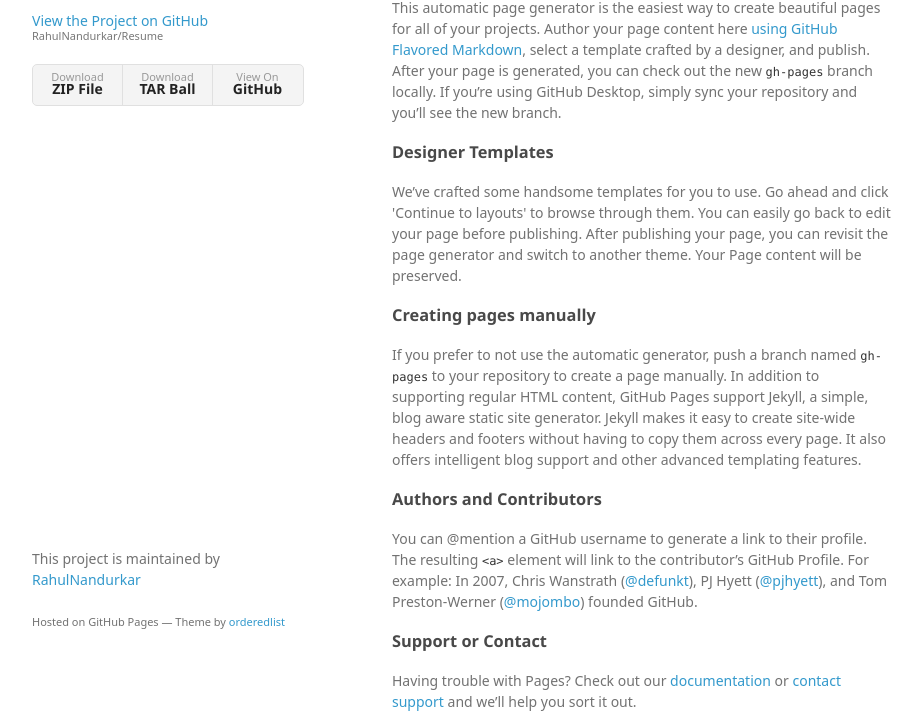
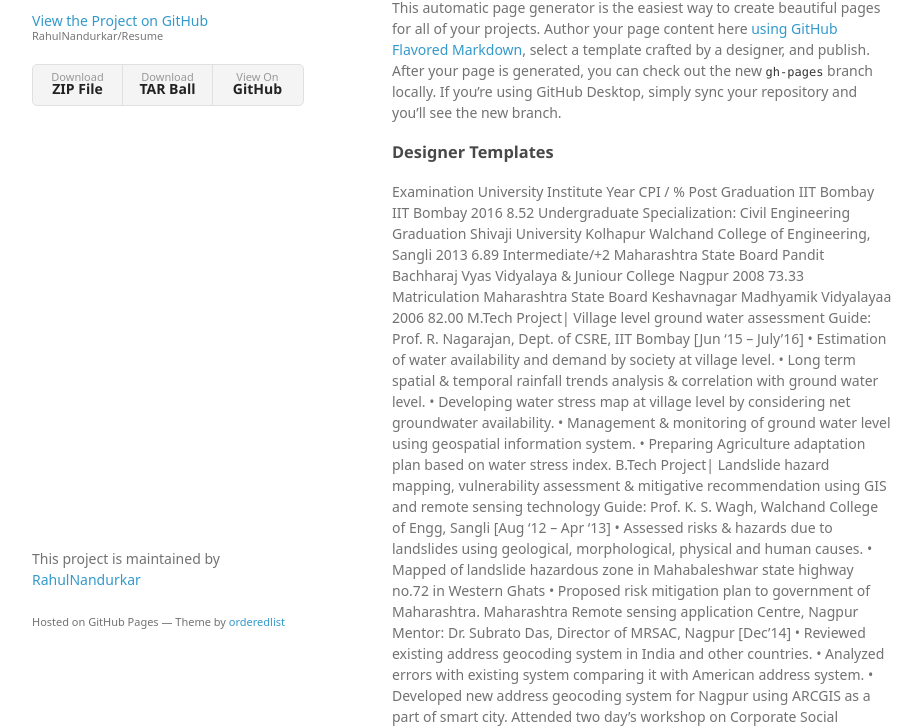
Before and after one commit to RahulNandurkar/Resume, a plain HTML site: page index.html in a window 1280 px wide. Shown: the part 99-827 px from the top of the page, without its empty margins (178-1100 px from the left). Drawn offline with Linux system fonts and the light colour scheme; a web font is replaced by a local one.

Commit message:
Update index.html

```diff
--- a/index.html
+++ b/index.html
@@ -36,17 +36,101 @@
 <h3>
 <a id="designer-templates" class="anchor" href="#designer-templates" aria-hidden="true"><span aria-hidden="true" class="octicon octicon-link"></span></a>Designer Templates</h3>
 
-<p>We’ve crafted some handsome templates for you to use. Go ahead and click 'Continue to layouts' to browse through them. You can easily go back to edit your page before publishing. After publishing your page, you can revisit the page generator and switch to another theme. Your Page content will be preserved.</p>
+<p>Examination	University	Institute	Year	CPI / %
+Post Graduation	IIT Bombay	IIT Bombay	2016	8.52
+Undergraduate Specialization: Civil Engineering
+Graduation	Shivaji University Kolhapur	Walchand College of Engineering, Sangli	2013	6.89
+Intermediate/+2	Maharashtra State Board	Pandit Bachharaj Vyas Vidyalaya & Juniour College Nagpur	2008	73.33
+Matriculation	Maharashtra State Board	Keshavnagar Madhyamik Vidyalayaa	2006	82.00
 
-<h3>
-<a id="creating-pages-manually" class="anchor" href="#creating-pages-manually" aria-hidden="true"><span aria-hidden="true" class="octicon octicon-link"></span></a>Creating pages manually</h3>
 
-<p>If you prefer to not use the automatic generator, push a branch named <code>gh-pages</code> to your repository to create a page manually. In addition to supporting regular HTML content, GitHub Pages support Jekyll, a simple, blog aware static site generator. Jekyll makes it easy to create site-wide headers and footers without having to copy them across every page. It also offers intelligent blog support and other advanced templating features.</p>
 
-<h3>
-<a id="authors-and-contributors" class="anchor" href="#authors-and-contributors" aria-hidden="true"><span aria-hidden="true" class="octicon octicon-link"></span></a>Authors and Contributors</h3>
+M.Tech Project| Village level ground water assessment
+Guide: Prof. R. Nagarajan, Dept. of CSRE, IIT Bombay	        [Jun ‘15 – July’16]
+•	Estimation of water availability and demand by society at village level.
+•	Long term spatial & temporal rainfall trends analysis & correlation with ground water level.
+•	Developing water stress map at village level by considering net groundwater availability.
+•	Management & monitoring of ground water level using geospatial information system.
+•	Preparing Agriculture adaptation plan based on water stress index.
+B.Tech Project| Landslide hazard mapping, vulnerability assessment & mitigative recommendation using GIS and   remote sensing technology
+Guide: Prof. K. S. Wagh, Walchand College of Engg, Sangli                                                                   [Aug ‘12 – Apr ‘13]
+•	Assessed  risks  &  hazards  due  to  landslides  using  geological,  morphological,  physical  and human causes.
+•	Mapped of landslide hazardous zone in Mahabaleshwar state highway no.72 in Western Ghats
+•	Proposed risk mitigation plan to government of Maharashtra.
 
-<p>You can @mention a GitHub username to generate a link to their profile. The resulting <code>&lt;a&gt;</code> element will link to the contributor’s GitHub Profile. For example: In 2007, Chris Wanstrath (<a href="https://github.com/defunkt" class="user-mention">@defunkt</a>), PJ Hyett (<a href="https://github.com/pjhyett" class="user-mention">@pjhyett</a>), and Tom Preston-Werner (<a href="https://github.com/mojombo" class="user-mention">@mojombo</a>) founded GitHub.</p>
+
+
+
+Maharashtra Remote sensing application Centre, Nagpur
+Mentor: Dr. Subrato Das, Director of MRSAC, Nagpur                                                                                              [Dec’14]
+•	Reviewed existing address geocoding system in India and other countries.
+•	Analyzed errors with existing system comparing it with American address system.
+•	Developed new address geocoding system for Nagpur using ARCGIS as a part of smart city.
+Attended two day’s workshop on Corporate Social Responsibility (CSR) organized by Walchand college of Engg and Hindustan Construction Company                                                                                                                              [Sept’11]
+
+
+
+Seminar | Groundwater Management using geospatial information system
+Guide: Prof. R. Nagarajan, Dept. of CSRE, IIT Bombay	     [Jan’15-May’15]
+•	Analyzing the existing groundwater policy of India.
+•	Reviewed and amended wireless agriculture drip irrigation decision support system.
+•	Monitoring of open well water level in remote areas using ultrasonic wireless sensors.
+Develop Optimal Bike Paths within IIT Bombay campus| Prof. Surya S. Durbha,	   [Sept’14]
+•	Implemented Dijkstra algorithm to find shortest path from origin to destinations.
+•	Travel time estimates for different paths using QGIS to find shortest path for same origin and destination.
+•	Comprehensive  analysis  of  travel  times  considering  Slope,  Traffic, Distance  and  safety parameters
+
+Risk evaluation of a city in the case of disaster and hazard| Prof. Ronita Burdan                                                      [Mar ‘15]
+•	Studied existing city development plan of Nagpur and analyzed disaster response preparedness of the city
+•	Estimated the Hot-Spot value based on International Standards of adaptive and mitigation strategies
+Explored pro-environment behavior in the society| Prof. Ronita Burdan                                                                     [Apr ‘15]
+•	Social survey of 100 people in IIT Bombay with structured interview regarding their pro- environmental knowledge, issues, concerns and their approach protecting environment.
+•	Analyzed the data for human behavior with different age group and different profession towards environment protection.
+PSInSAR for landslides in Himalaya region near Shimla| Prof. Y.S. Rao                                                                    [Apr ‘15]
+•	Analyzed SAR data using ENVISAT for detection of landslide in Himalayan region.
+Implementation of Duality Theorem for Erosion and Dilation| Prof. B. Krishna Mohan                                           [Nov ‘14]
+•	Implemented the algorithm for erosion and dilation of image and compared both outputs using MATLAB.
+
+
+
+Teaching Assistant| (Prof. R. Nagarajan, CSRE Dept. IIT Bombay)                                                                  [July’14-Present]
+•	Village level Information system, Wireless agriculture drip irrigation decision support system, Groundwater Hydrology
+Team-leader of college Kabaddi team at zone level                                                                                                     [2011-13]
+•	Starting and forming Kabaddi team at college and went up to zonal level against non-engineering team players.
+   Member of volleyball team in PG hostel volleyball team in IIT Bombay
+   Represent IIT Bombay Kabaddi team at star sport for advertisement of pro Kabaddi.                                           [Sept’15]
+
+
+
+•	Awarded with Best Cadre in combined annual army training camp, Kolhapur                                                  [Jan’11]
+•	Participated in event ‘True Stories’ a part of ‘Prudence’ arranged by Walchand college of Engg. Sangli on governmental policy issues discussion.                                                                                                               [Feb’11]
+•	Completion of B-Certificate in NCC 16 Maharashtra BN., Sangli.                                                                       [Nov’11]
+•	Participated in ‘Spider Instict (expert)’ event as a part of ‘Vision-2012’ arranged by Walchand College and Mahindra engineering.                                                                                                                                          [March’12]
+•	Participated in ENVIRON QUIZ’15 at CESE, IIT Bombay                                                                          [March’15]
+•	Ranked 12th among 1000 civil engineers participated for technical Indian army officer all over India.           [May’15]
+
+
+
+1.	Physical	&	Stochastic Hydrology
+
+2.	Geographical	information system (GIS)
+
+3.	Urban  system  management techniques
+
+4.	Photogrammetry	& Cartography
+
+5.	Natural disaster and management        6.    Flood Mapping
+
+
+
+
+
+
+•	Programming Language: HTML, Post GIS 2.0, Python
+•	Packages: ArcGIS, QGIS,  AutoCAD,  ERDAS, ENVI SAT, ILWIS
+•	Scripting Language: HTML, Post GIS 2.0, Python
+•	Tools: PostgreSQL, QGIS, ArcGIS10.2.
+.</p>
 
 <h3>
 <a id="support-or-contact" class="anchor" href="#support-or-contact" aria-hidden="true"><span aria-hidden="true" class="octicon octicon-link"></span></a>Support or Contact</h3>
```
